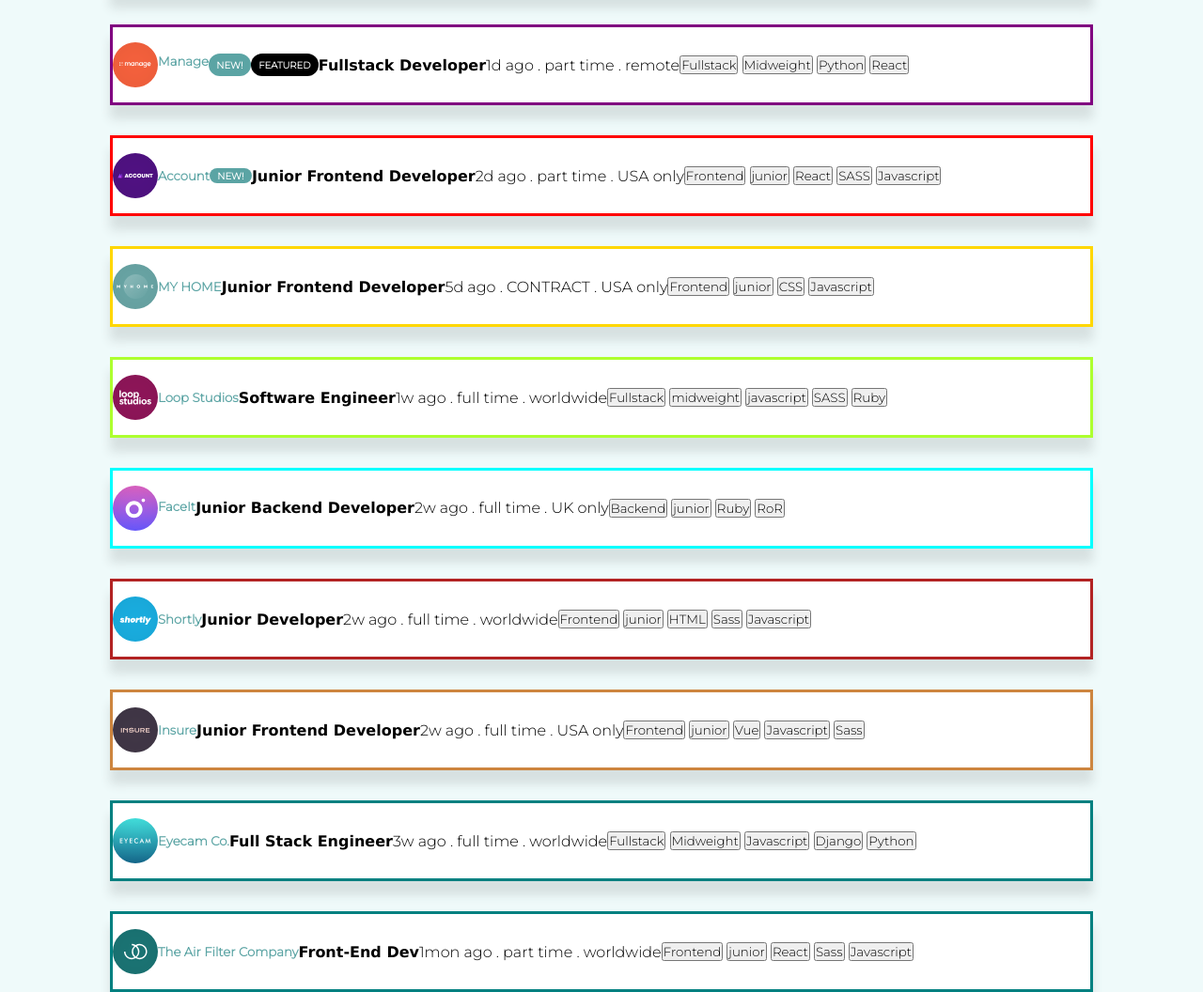
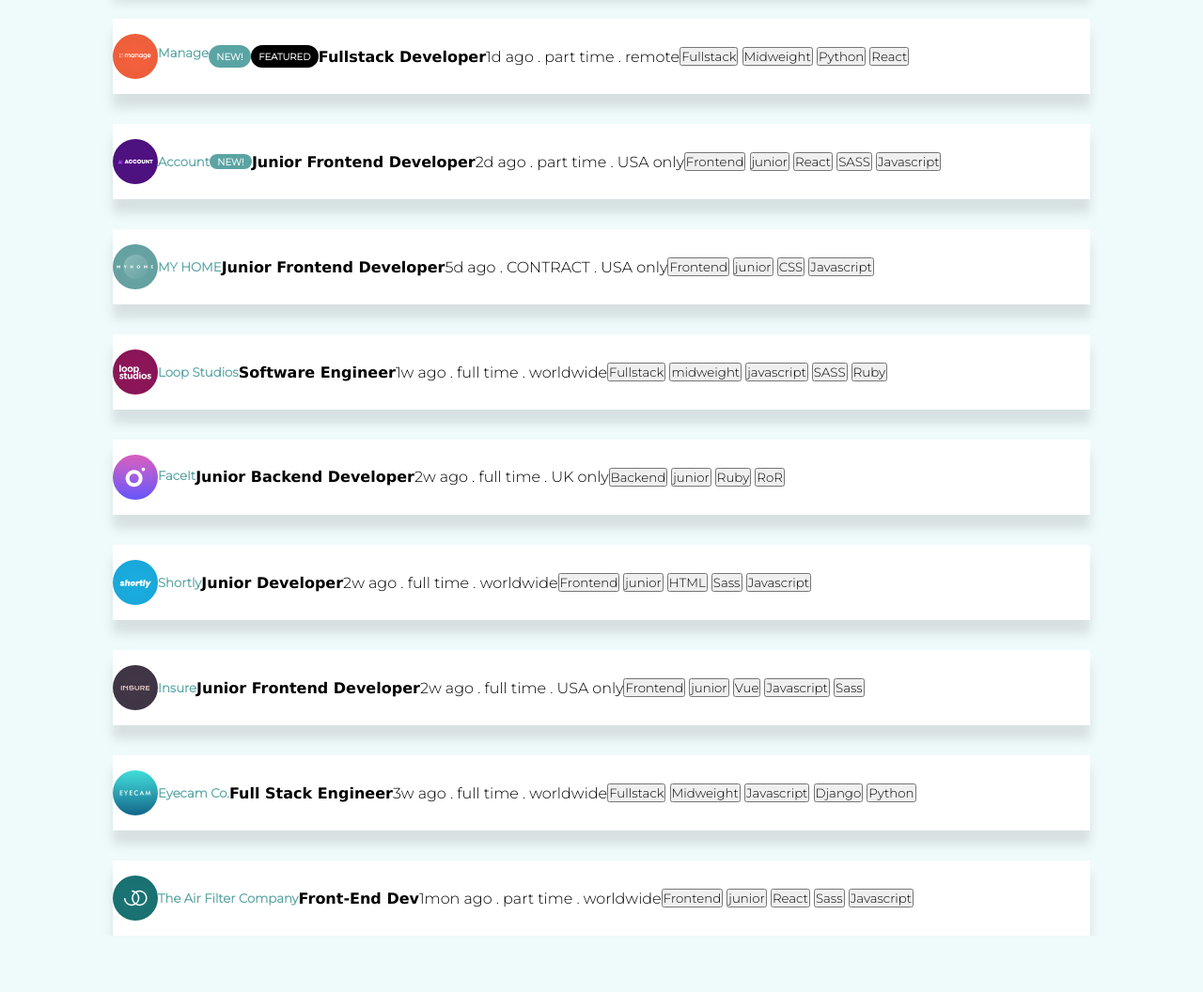
Before and after one commit to olupprince/assigned-task, a plain HTML site: page index.html in a window 1280 px wide. Shown: the part 200-1256 px from the top of the page at 94% size. After the commit the page ends 1196 px from the top, so only its background shows below. Drawn offline with Linux system fonts and the light colour scheme.

Commit message:
second commit

```diff
--- a/index.html
+++ b/index.html
@@ -33,7 +33,7 @@
                         <button>Frontend</button> <span><button>Senior</button></span> <span><button>HTML</button></span> <span><button>CSS</button></span> <span><button>Javascript</button></span>
                     </div>
             </div> -->
-                <div class="box2" style="display: flex; align-items: center; border: 3px solid pink;">
+                <div class="box2" style="display: flex; align-items: center;">
                     <img class="image1" src="photosnap.svg">
                     <div style="display: flex;">
                         <h5 style="text-transform: capitalize; color: #5ba4a4;">photosnap</h5>
@@ -53,7 +53,7 @@
                         <button>Frontend</button> <span><button>Senior</button></span> <span><button>HTML</button></span> <span><button>CSS</button></span> <span><button>Javascript</button></span>
                     </div>
                 </div>
-                <div class="box3" style="display: flex; align-items: center; border: 3px solid purple;">
+                <div class="box3" style="display: flex; align-items: center;">
                     <img class="image1" src="manage.svg">
                     <div style="display: flex;">
                         <h5 style="text-transform: capitalize; color: #5ba4a4;">manage</h5>
@@ -71,7 +71,7 @@
                         <button>Fullstack</button> <span><button>Midweight</button></span> <span><button>Python</button></span> <span><button>React</button></span>
                     </div>
                 </div>
-                <div class="box4" style="display: flex; align-items: center; border: 3px solid red;">
+                <div class="box4" style="display: flex; align-items: center;">
                     <img class="image1" src="account.svg">
                     <div style="display: flex;">
                         <h5 style="text-transform: capitalize; color: #5ba4a4;">account</h5>
@@ -88,7 +88,7 @@
                         <button>Frontend</button> <span><button>junior</button></span> <span><button>React</button></span> <span><button>SASS</button></span> <span><button>Javascript</button></span>
                     </div>
                 </div>
-                <div class="box5" style="display: flex; align-items: center; border: 3px solid gold;">
+                <div class="box5" style="display: flex; align-items: center;">
                     <img class="image1" src="myhome.svg">
                     <div style="display: flex;">
                         <h5 style="text-transform: capitalize; color: #5ba4a4;">MY HOME</h5>
@@ -105,7 +105,7 @@
                         <button>Frontend</button> <span><button>junior</button></span> <span><button>CSS</button></span>  <span><button>Javascript</button></span>
                     </div>
                 </div>
-                <div class="box6" style="display: flex; align-items: center; border: 3px solid greenyellow;">
+                <div class="box6" style="display: flex; align-items: center; ">
                     <img class="image1" src="loop-studios.svg">
                     <div style="display: flex;">
                         <h5 style="text-transform: capitalize; color: #5ba4a4;">loop studios</h5>
@@ -121,7 +121,7 @@
                         <button>Fullstack</button> <span><button>midweight</button></span> <span><button>javascript</button></span> <span><button>SASS</button></span> <span><button>Ruby</button></span>
                     </div>
                 </div>
-                <div class="box7" style="display: flex; align-items: center; border: 3px solid aqua;">
+                <div class="box7" style="display: flex; align-items: center;">
                     <img class="image1" src="faceit.svg">
                     <div style="display: flex;">
                         <h5 style="text-transform: capitalize; color: #5ba4a4;">faceIt</h5>
@@ -152,7 +152,7 @@
                         <button>Frontend</button> <span><button>junior</button></span> <span><button>HTML</button></span> <span><button>SASS</button></span> <span><button>Javascript</button></span>
                     </div> -->
                 </div>
-                <div class="box9" style="display: flex; align-items: center; border: 3px solid firebrick;">
+                <div class="box9" style="display: flex; align-items: center;">
                     <img class="image1" src="shortly.svg">
                     <div style="display: flex;">
                         <h5 style="text-transform: capitalize; color: #5ba4a4;">shortly</h5>
@@ -168,7 +168,7 @@
                         <button>Frontend</button> <span><button>junior</button></span> <span><button>HTML</button></span> <span><button>Sass</button></span> <span><button>Javascript</button></span>
                     </div>
                  </div>
-                <div class="box10" style="display: flex; align-items: center; border: 3px solid peru;">
+                <div class="box10" style="display: flex; align-items: center;">
                     <img class="image1" src="insure.svg">
                     <div style="display: flex;">
                         <h5 style="text-transform: capitalize; color: #5ba4a4;">insure</h5>
@@ -183,7 +183,7 @@
                         <button>Frontend</button> <span><button>junior</button></span> <span><button>Vue</button></span> <span><button>Javascript</button></span> <span><button>Sass</button></span>
                     </div>
                 </div>
-                <div class="box11" style="display: flex; align-items: center; border: 3px solid teal;">
+                <div class="box11" style="display: flex; align-items: center;">
                     <img class="image1" src="eyecam-co.svg">
                     <div style="display: flex;">
                         <h5 style="text-transform: capitalize; color: #5ba4a4;">eyecam co.</h5>
@@ -198,7 +198,7 @@
                         <button>Fullstack</button> <span><button>Midweight</button></span> <span><button>Javascript</button></span> <span><button>Django</button></span> <span><button>Python</button></span>
                     </div>
                 </div>
-                <div class="box11" style="display: flex; align-items: center; border: 3px solid teal;">
+                <div class="box11" style="display: flex; align-items: center;">
                     <img class="image1" src="the-air-filter-company.svg">
                     <div style="display: flex;">
                         <h5 style="text-transform: capitalize; color: #5ba4a4;">the air filter company</h5>
```
